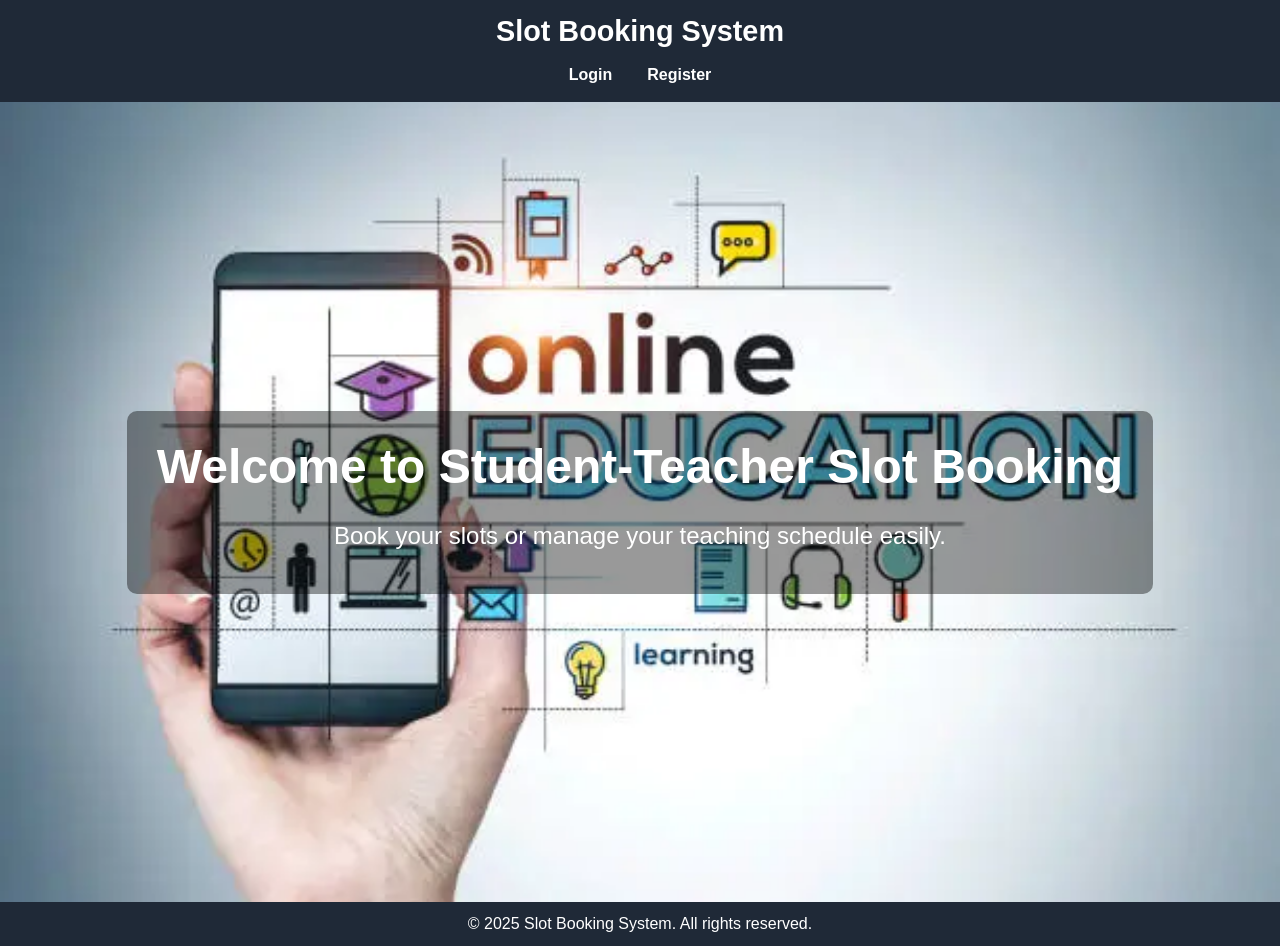
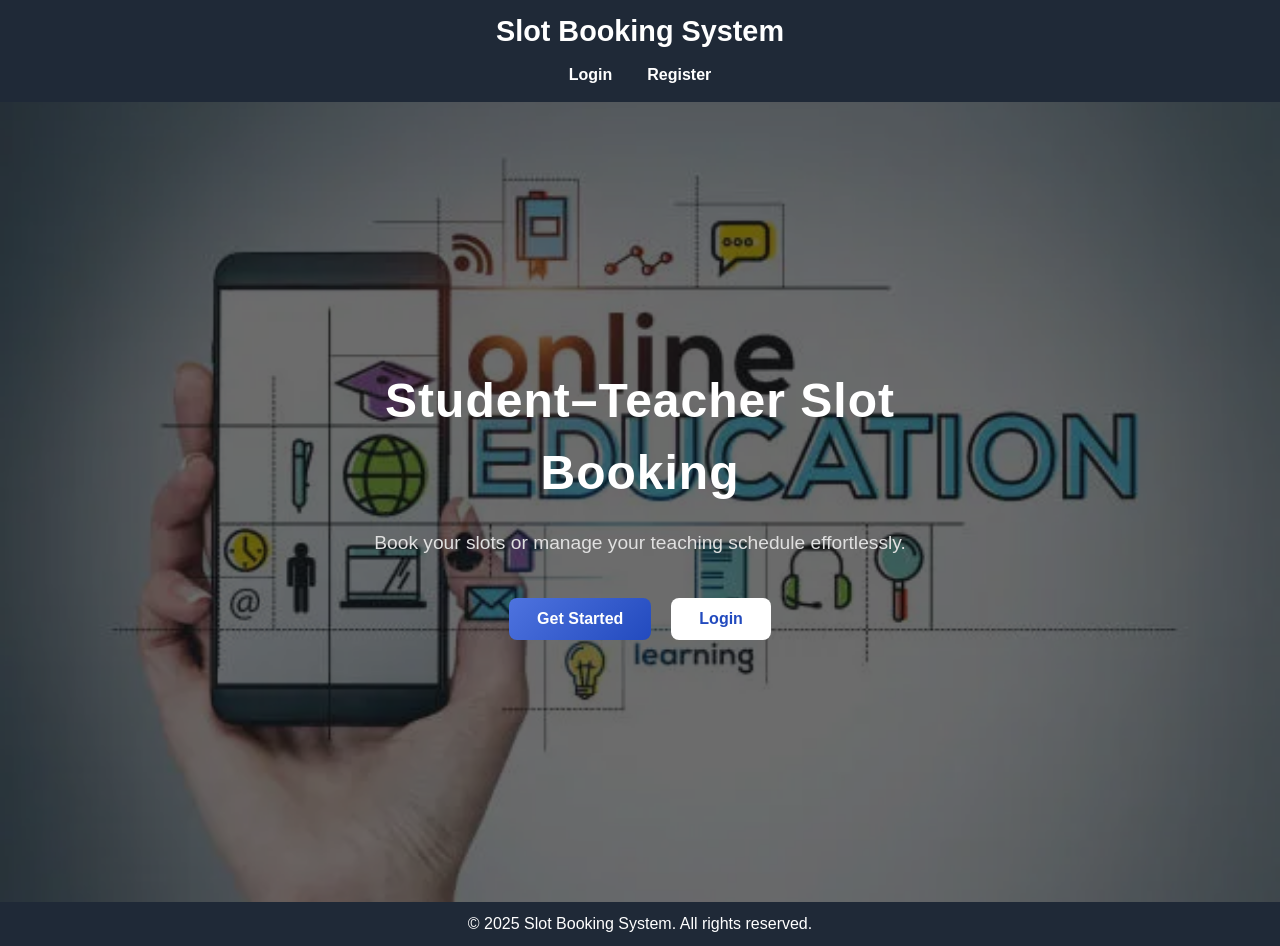
Before and after one commit to sanikamamidwar08/Student-Teacher-Slot-Booking, a React (Create React App) app in the folder frontend/: page / in a window 1280 px wide. Built offline with nearby package versions, Linux system fonts and the light colour scheme.

Commit message:
Updated Home page with background slideshow and modern UI

```diff
--- a/frontend/src/App.css
+++ b/frontend/src/App.css
@@ -11,74 +11,7 @@ body {
   color: #333;
   line-height: 1.5;
 }
-/* Home Page */
-.home-page {
-  width: 100%;
-  min-height: 100vh;
-  display: flex;
-  flex-direction: column;
-}
 
-/* Hero Section */
-.hero-section {
-  width: 100%;
-  height: 100vh; /* Full viewport height */
-  background-image: url('https://source.unsplash.com/1600x900/?education,books'); /* Replace with your image */
-  background-size: cover;
-  background-position: center;
-  background-repeat: no-repeat;
-  position: relative;
-  display: flex;
-  justify-content: center;
-  align-items: center;
-}
-
-.hero-overlay {
-  position: absolute;
-  top: 0;
-  left: 0;
-  width: 100%;
-  height: 100%;
-  background: rgba(0,0,0,0.5); /* Dark overlay for readability */
-  z-index: 1;
-}
-
-.hero-text {
-  position: relative;
-  z-index: 2;
-  color: white;
-  text-align: center;
-  max-width: 90%;
-  padding: 20px 30px;
-  border-radius: 10px;
-  background: rgba(0,0,0,0.4); /* Semi-transparent background */
-}
-
-.hero-text h1 {
-  font-size: 3rem;
-  margin-bottom: 15px;
-}
-
-.hero-text p {
-  font-size: 1.5rem;
-  margin-bottom: 20px;
-}
-
-.hero-text button {
-  padding: 12px 25px;
-  font-size: 1.1rem;
-  color: white;
-  background-color: #3b82f6;
-  border: none;
-  border-radius: 8px;
-  cursor: pointer;
-  transition: all 0.3s ease;
-}
-
-.hero-text button:hover {
-  background-color: #2563eb;
-  transform: scale(1.05);
-}
 
 /* Sections */
 .section {
@@ -1007,3 +940,134 @@ footer.footer {
     transform: translateY(0);
   }
 }
+
+
+
+
+/*home page*/
+/* Home Page */
+.home-page {
+  font-family: "Poppins", sans-serif;
+  color: white;
+  height: 100vh;
+  overflow: hidden;
+}
+
+.hero-section {
+  position: relative;
+  background-size: cover;
+  background-position: center;
+  height: 100vh;
+  display: flex;
+  justify-content: center;
+  align-items: center;
+}
+
+.hero-section .overlay {
+  position: absolute;
+  top: 0;
+  left: 0;
+  width: 100%;
+  height: 100%;
+  background: rgba(10, 10, 10, 0.6);
+  z-index: 1;
+}
+
+.hero-text {
+  position: relative;
+  z-index: 2;
+  text-align: center;
+  max-width: 700px;
+  padding: 20px;
+}
+
+.hero-text h1 {
+  font-size: 3rem;
+  font-weight: 700;
+  margin-bottom: 20px;
+  color: #fff;
+  letter-spacing: 1px;
+}
+
+.hero-text p {
+  font-size: 1.2rem;
+  margin-bottom: 40px;
+  color: #e0e0e0;
+}
+
+/* Buttons */
+.hero-buttons {
+  display: flex;
+  justify-content: center;
+  gap: 20px;
+}
+
+.btn-primary,
+.btn-secondary {
+  padding: 12px 28px;
+  border: none;
+  border-radius: 8px;
+  cursor: pointer;
+  font-size: 1rem;
+  font-weight: 600;
+  transition: all 0.3s ease;
+}
+
+.btn-primary {
+  background: linear-gradient(135deg, #4e73df, #224abe);
+  color: #fff;
+}
+
+.btn-primary:hover {
+  background: linear-gradient(135deg, #3b5bcc, #193a9a);
+  transform: scale(1.05);
+}
+
+.btn-secondary {
+  background: #fff;
+  color: #224abe;
+}
+
+.btn-secondary:hover {
+  background: #f1f1f1;
+  transform: scale(1.05);
+}
+
+/* Fade-in Animations */
+.fade-in {
+  opacity: 0;
+  animation: fadeInUp 1s forwards;
+}
+
+.delay-1 {
+  animation-delay: 0.5s;
+}
+
+.delay-2 {
+  animation-delay: 1s;
+}
+
+@keyframes fadeInUp {
+  from {
+    opacity: 0;
+    transform: translateY(40px);
+  }
+  to {
+    opacity: 1;
+    transform: translateY(0);
+  }
+}
+
+/* Responsive */
+@media (max-width: 768px) {
+  .hero-text h1 {
+    font-size: 2.2rem;
+  }
+  .hero-text p {
+    font-size: 1rem;
+  }
+  .hero-buttons {
+    flex-direction: column;
+    gap: 15px;
+  }
+}
--- a/frontend/src/pages/home.jsx
+++ b/frontend/src/pages/home.jsx
@@ -1,18 +1,32 @@
 import "../App.css";
-import heroImage from "../assets/hero.jpg"; // Use the image you downloaded
+import heroImage from "../assets/hero.jpg";
+import { useNavigate } from "react-router-dom";
 
 export default function Home() {
+  const navigate = useNavigate();
+
   return (
     <div className="home-page">
-      <div
+      <section
         className="hero-section"
         style={{ backgroundImage: `url(${heroImage})` }}
       >
+        <div className="overlay"></div>
         <div className="hero-text">
-          <h1>Welcome to Student-Teacher Slot Booking</h1>
-          <p>Book your slots or manage your teaching schedule easily.</p>
+          <h1 className="fade-in">Student–Teacher Slot Booking</h1>
+          <p className="fade-in delay-1">
+            Book your slots or manage your teaching schedule effortlessly.
+          </p>
+          <div className="hero-buttons fade-in delay-2">
+            <button onClick={() => navigate("/register")} className="btn-primary">
+              Get Started
+            </button>
+            <button onClick={() => navigate("/login")} className="btn-secondary">
+              Login
+            </button>
+          </div>
         </div>
-      </div>
+      </section>
     </div>
   );
 }
```
